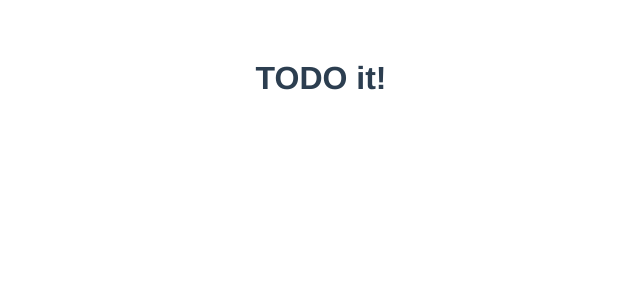
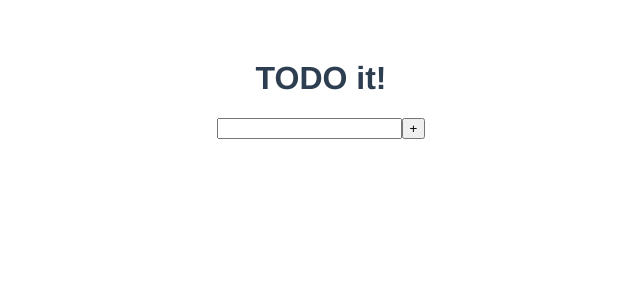
Before and after one commit to lmjing/vue-todo, a Vue app: page / in a window 1280 px wide. Shown: the top 300 px of the page, without its empty margins (319-959 px from the left). Built offline with nearby package versions, Linux system fonts and the light colour scheme.

Commit message:
input 컴포넌트 구현

```diff
--- a/src/components/TodoInput.vue
+++ b/src/components/TodoInput.vue
@@ -1,10 +1,24 @@
 <template>
-    <div></div>
+    <div>
+        <input type="text" v-model="newTodoItem">
+        <button v-on:click="addTodo">+</button>
+    </div>
 </template>
 
 <script>
     export default {
-        name: "TodoInput"
+        name: "TodoInput",
+        data: function () {
+            return {
+                newTodoItem: ""
+            }
+        },
+        methods: {
+            addTodo: function () {
+                localStorage.setItem(this.newTodoItem, this.newTodoItem);
+                this.newTodoItem = "";
+            }
+        }
     }
 </script>
 
```
